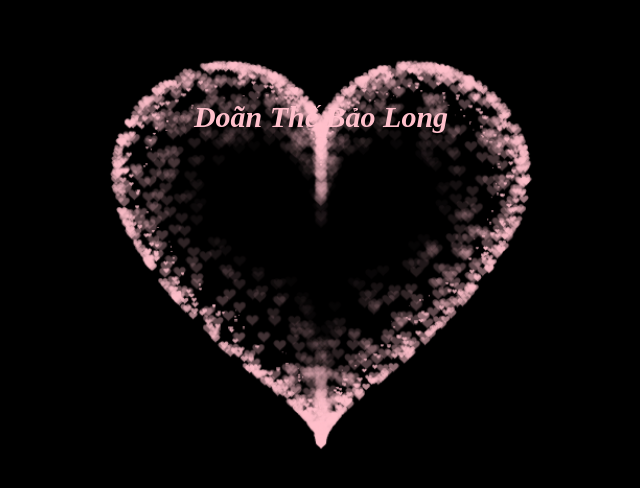
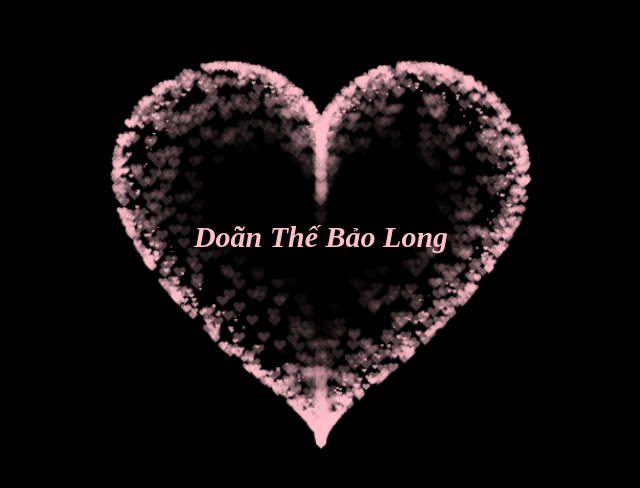
Before and after one commit to DoanTheBaoLong/iloveu, a plain HTML site: page index.html in a window 1280 px wide. Shown: the part 148-636 px from the top of the page, without its empty margins (319-959 px from the left). Drawn offline with Linux system fonts and the light colour scheme.

Commit message:
Update index.html

```diff
--- a/index.html
+++ b/index.html
@@ -23,7 +23,7 @@
         text-align: center;
         position: absolute;
         left: 50%;
-        top: 30%;
+        top: 45%;
         transform: translate(-50%, -50%);
         padding: 20px;
         color: transparent;
```
